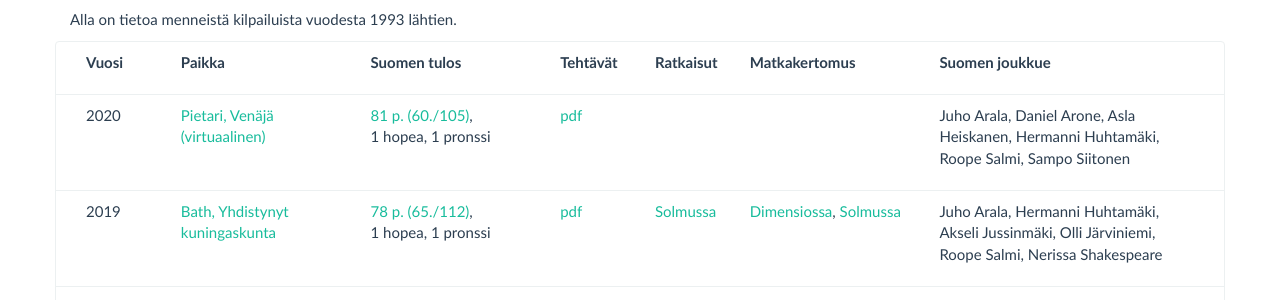
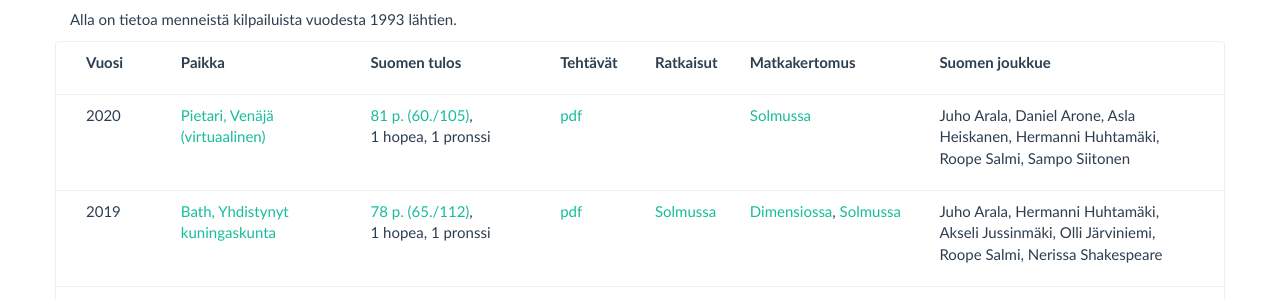
Before and after one commit to matematiikkakilpailut/matematiikkakilpailut.github.io, a Jekyll site: the page built from IMO/index.md, in a window 1280 px wide and 900 px high, scrolled down 700 px. Shown: the part 154-454 px from the top of the window. Built offline with Jekyll 4.4.1, drawn with Linux system fonts in a browser that asks for light colours.

Commit message:
Update index.md
2020 matkakertomus

```diff
--- a/IMO/index.md
+++ b/IMO/index.md
@@ -19,7 +19,7 @@ kilpailut:
     sijoitus: "[81 p. (60./105)](https://www.imo-official.org/year_country_r.aspx?year=2020), 1 hopea, 1 pronssi"
     tehtavat: "[pdf](2020/teht2020.pdf)"
     ratkaisut: ""
-    muuta: ""
+    muuta: "[Solmussa](https://matematiikkalehtisolmu.fi/2020/3/IMO2020.pdf)"
     edustajat: "Juho Arala, Daniel Arone, Asla Heiskanen, Hermanni Huhtamäki, Roope Salmi, Sampo Siitonen"
   - vuosi: "2019"
     paikka: "[Bath, Yh­dis­ty­nyt kuningas­kunta](https://www.imo2019.uk/)"
```
